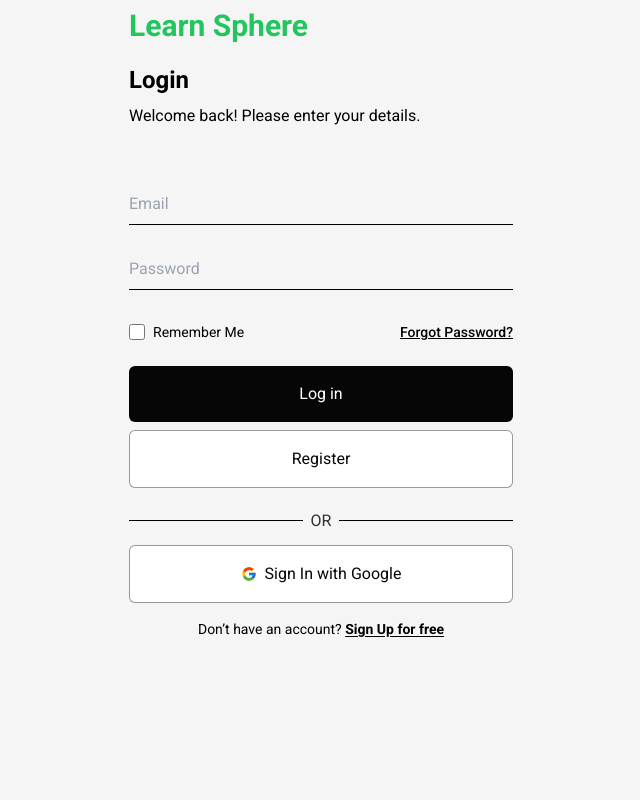
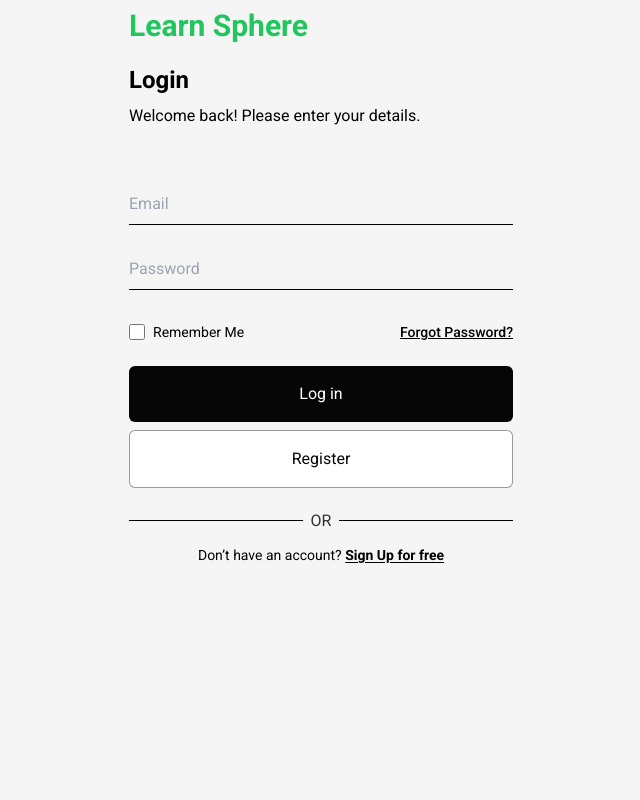
Before and after one commit to ashiktk85/learnsphere-frontend, a React (Vite) app: page /login in a window 1280 px wide. Shown: the top 800 px of the page, without its empty margins (447-1087 px from the left). Built offline with nearby package versions, Linux system fonts and the light colour scheme; what @nextui-org/react would draw is missing.

Commit message:
Update LoginForm.tsx

```diff
--- a/src/components/User/LoginForm.tsx
+++ b/src/components/User/LoginForm.tsx
@@ -154,10 +154,10 @@ const LoginForm: React.FC = () => {
             </p>
           </div>
 
-          <button className="w-full text-[#060606] bg-white border-[1.5px] border-black/40 rounded-md p-4 text-center flex items-center justify-center">
+{/*           <button className="w-full text-[#060606] bg-white border-[1.5px] border-black/40 rounded-md p-4 text-center flex items-center justify-center">
             <FcGoogle className="mr-2" />
             Sign In with Google
-          </button>
+          </button> */}
 
           <div className="w-full flex items-center justify-center mt-4">
             <p className="text-sm font-normal text-black">
```
